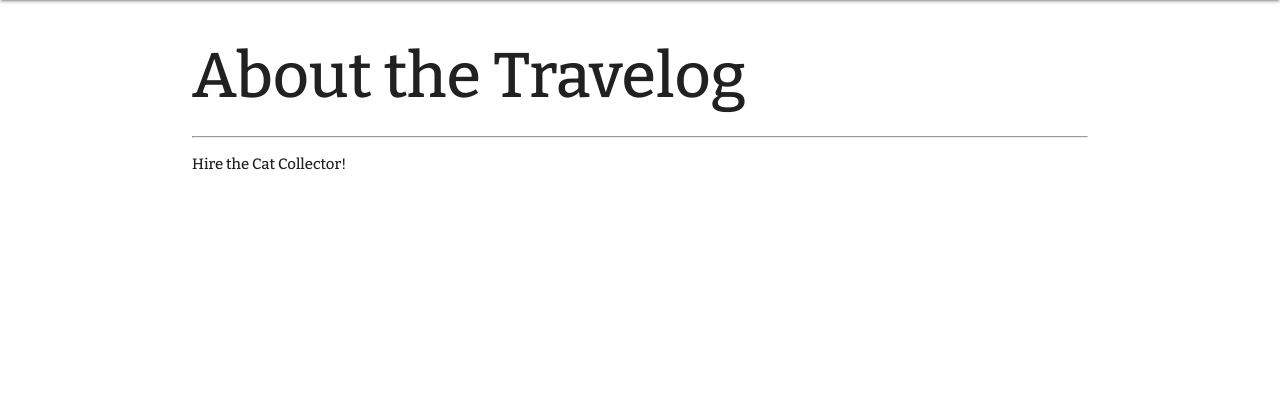
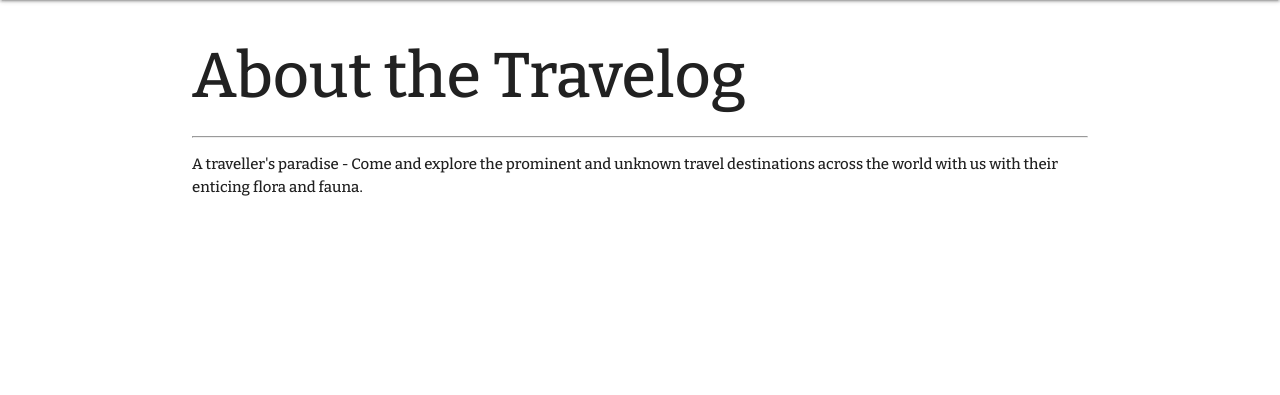
Before and after one commit to madhu-mida/travelog, a Django app: page /about/ in a window 1280 px wide. Shown: the part 64-459 px from the top of the page. Run offline with Django 4.2, Linux system fonts and the light colour scheme; some web fonts are replaced.

Commit message:
Adds About content

```diff
--- a/main_app/templates/about.html
+++ b/main_app/templates/about.html
@@ -3,6 +3,7 @@
 
 <h1>About the Travelog</h1>
 <hr />
-<p>Hire the Cat Collector!</p>
+<p>A traveller's paradise - Come and explore the prominent and unknown travel destinations across the world with us with
+    their enticing flora and fauna.</p>
 
 {% endblock %}
```
